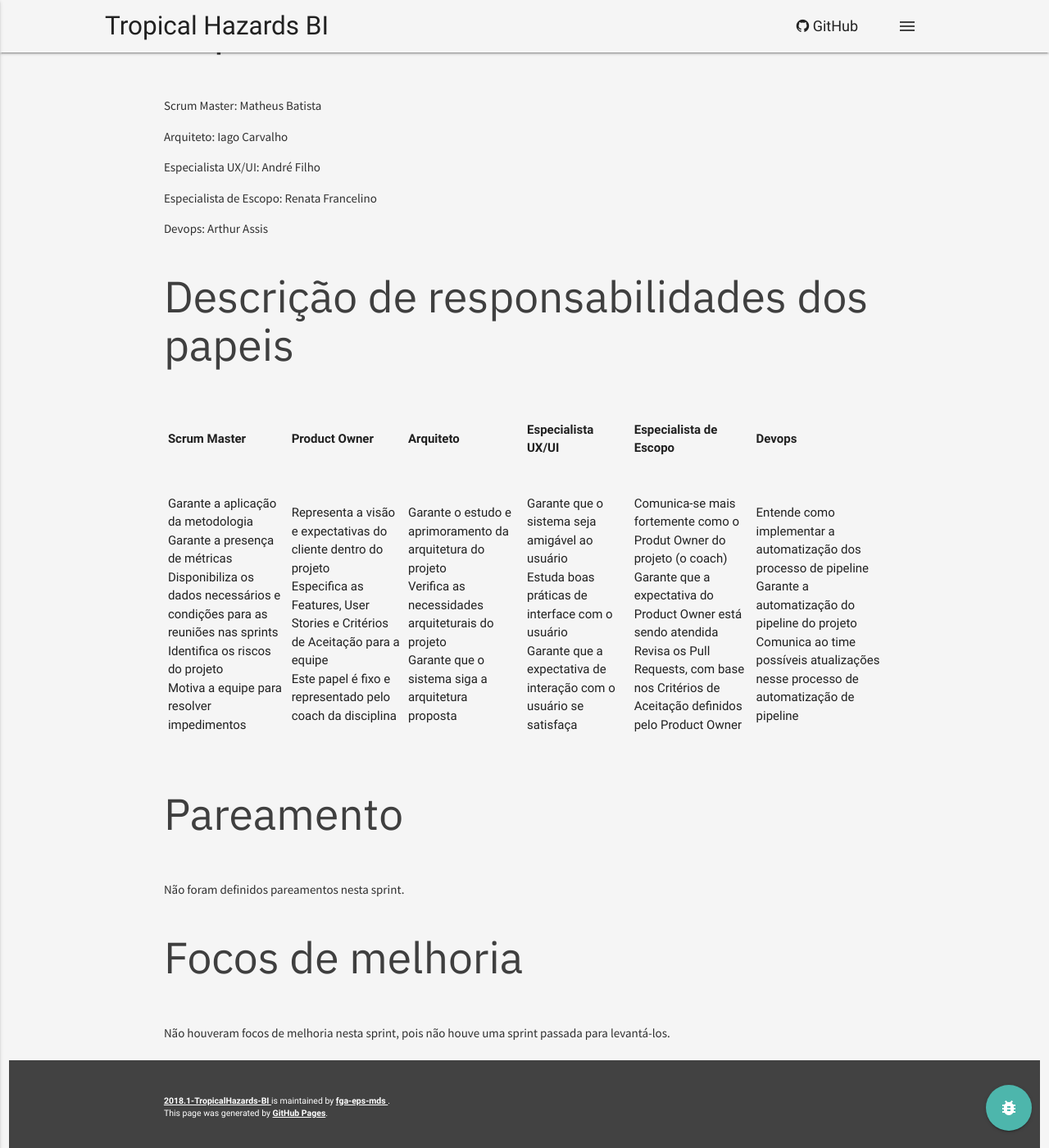
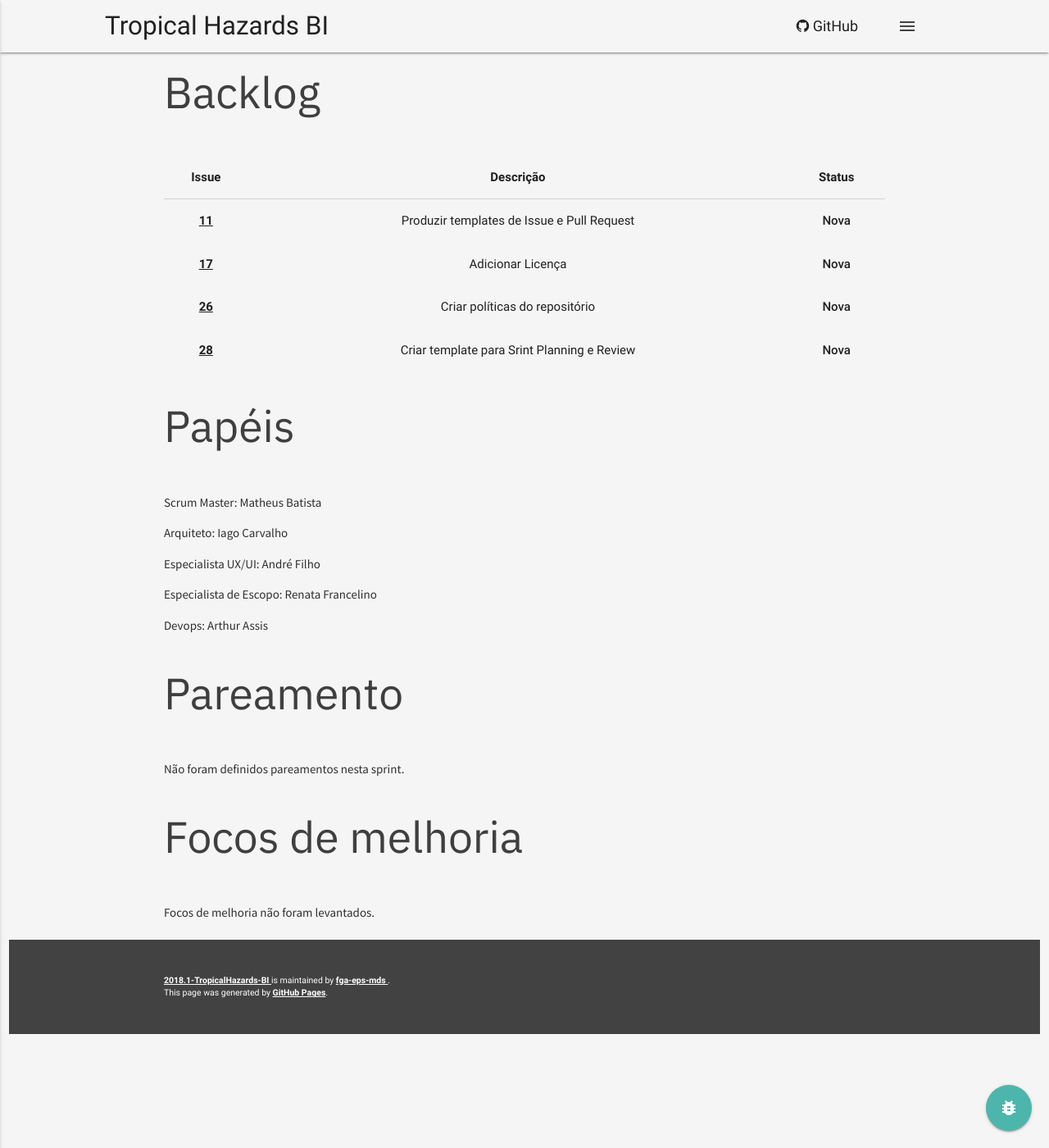
Before and after one commit to fga-eps-mds/2018.1-TropicalHazards-BI, a Jekyll site: the page built from docs/wiki/R1/sprint_00/sprint_00_planning.md, in a window 1280 px wide and 1400 px high, scrolled down 529 px. Shown: the whole window at 82% size. Built offline with Jekyll 4.4.1, drawn with Linux system fonts in a browser that asks for light colours; our own code applies the rules of GitHub Pages for plain Markdown files; some of the changed text lies outside the part shown.

Commit message:
[DOC] refact planning and review of sprint 00

```diff
--- a/docs/wiki/R1/sprint_00/sprint_00_planning.md
+++ b/docs/wiki/R1/sprint_00/sprint_00_planning.md
@@ -1,20 +1,46 @@
 # Planejamento da [Sprint 00](https://github.com/fga-gpp-mds/2018.1-Grupo3/milestone/1)
 
-**Foco:** Consolidação da equipe
+### Foco:
+Consolidação da equipe responsável pelo projeto.
 
+## Datas
 **Data de início:** 06/03/2018
 **Data de termino:** 10/03/2018
 
 ## Backlog
-Issue | Status |
-:---:|:---:|
-[11](https://github.com/fga-gpp-mds/2018.1-Grupo3/issues/11) | Nova|
-[17](https://github.com/fga-gpp-mds/2018.1-Grupo3/issues/17) | Nova |
-[26](https://github.com/fga-gpp-mds/2018.1-Grupo3/issues/26) | Nova |
-[28](https://github.com/fga-gpp-mds/2018.1-Grupo3/issues/28) | Nova|
+<table>
+  <thead>
+    <tr>
+      <th style="text-align:center">Issue</th>
+      <th style="text-align:center">Descrição</th>
+      <th style="text-align:center">Status</th>
+    </tr>
+  </thead>
+  <tbody>
+    <tr>
+      <td style="text-align:center"><a href="https://github.com/fga-gpp-mds/2018.1-Grupo3/issues/11">11</a></td>
+      <td style="text-align:center">Produzir templates de Issue e Pull Request</td>
+      <td style="text-align:center"><strong>Nova</strong></td>
+    </tr>
+    <tr>
+      <td style="text-align:center"><a href="https://github.com/fga-gpp-mds/2018.1-Grupo3/issues/17">17</a></td>
+      <td style="text-align:center">Adicionar Licença</td>
+      <td style="text-align:center"><strong>Nova</strong></td>
+    </tr>
+    <tr>
+      <td style="text-align:center"><a href="https://github.com/fga-gpp-mds/2018.1-Grupo3/issues/26">26</a></td>
+      <td style="text-align:center">Criar políticas do repositório</td>
+      <td style="text-align:center"><strong>Nova</strong></td>
+    </tr>
+    <tr>
+      <td style="text-align:center"><a href="https://github.com/fga-gpp-mds/2018.1-Grupo3/issues/28">28</a></td>
+      <td style="text-align:center">Criar template para Srint Planning e Review</td>
+      <td style="text-align:center"><strong>Nova</strong></td>
+    </tr>
+  </tbody>
+</table>
 
-
-## Papeis
+## Papéis
 
 Scrum Master: Matheus Batista
 
@@ -26,67 +52,8 @@ Especialista de Escopo: Renata Francelino
 
 Devops: Arthur Assis
 
-## Descrição de responsabilidades dos papeis
-
-<table>
-  <tr>
-    <th>Scrum Master</th>
-    <th>Product Owner</th>
-    <th>Arquiteto</th>
-    <th>Especialista UX/UI</th>
-    <th>Especialista de Escopo</th>
-    <th>Devops</th>
-  </tr>
-  <tr>
-    <td>
-      <ul>
-        <li>Garante a aplicação da metodologia</li>
-        <li>Garante a presença de métricas</li>
-        <li>Disponibiliza os dados necessários e condições para as reuniões nas sprints</li>
-        <li>Identifica os riscos do projeto</li>
-        <li>Motiva a equipe para resolver impedimentos</li>
-      </ul>
-    </td>
-    <td>
-      <ul>
-        <li>Representa a visão e expectativas do cliente dentro do projeto</li>
-        <li>Especifica as Features, User Stories e Critérios de Aceitação para a equipe</li>
-        <li>Este papel é fixo e representado pelo coach da disciplina</li>
-      </ul>
-    </td>
-    <td>
-      <ul>
-        <li>Garante o estudo e aprimoramento da arquitetura do projeto</li>
-        <li>Verifica as necessidades arquiteturais do projeto</li>
-        <li>Garante que o sistema siga a arquitetura proposta</li>
-      </ul>
-    </td>
-    <td>
-      <ul>
-        <li>Garante que o sistema seja amigável ao usuário</li>
-        <li>Estuda boas práticas de interface com o usuário</li>
-        <li>Garante que a expectativa de interação com o usuário se satisfaça</li>
-      </ul>
-    </td>
-    <td>
-      <ul>
-        <li>Comunica-se mais fortemente como o Produt Owner do projeto (o coach)</li>
-        <li>Garante que a expectativa do Product Owner está sendo atendida</li>
-        <li>Revisa os Pull Requests, com base nos Critérios de Aceitação definidos pelo Product Owner</li>
-      </ul>
-    </td>
-    <td>
-      <ul>
-        <li>Entende como implementar a automatização dos processo de pipeline</li>
-        <li>Garante a automatização do pipeline do projeto</li>
-        <li>Comunica ao time possíveis atualizações nesse processo de automatização de pipeline</li>
-      </ul>
-    </td>
-  </tr>
-</table>
-
 ## Pareamento
 Não foram definidos pareamentos nesta sprint.
 
 ## Focos de melhoria
-Não houveram focos de melhoria nesta sprint, pois não houve uma sprint passada para levantá-los.
+Focos de melhoria não foram levantados.
```
Also changed, not shown: docs/wiki/R1/sprint_00/sprint_00_review.md (+22 -27 lines).
